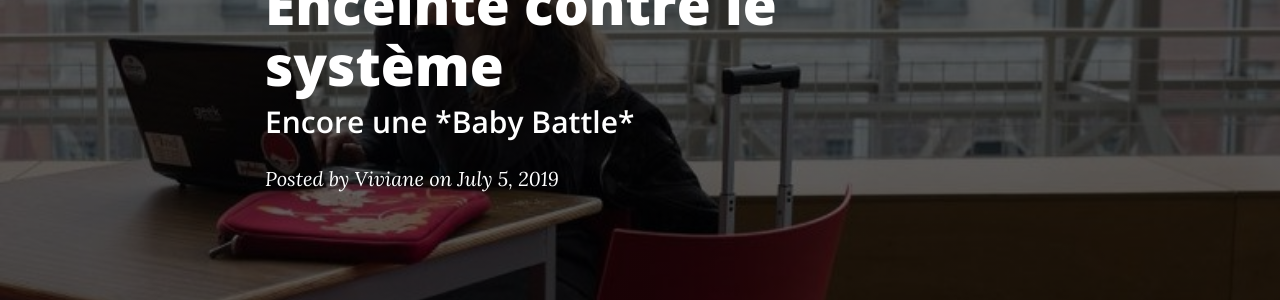
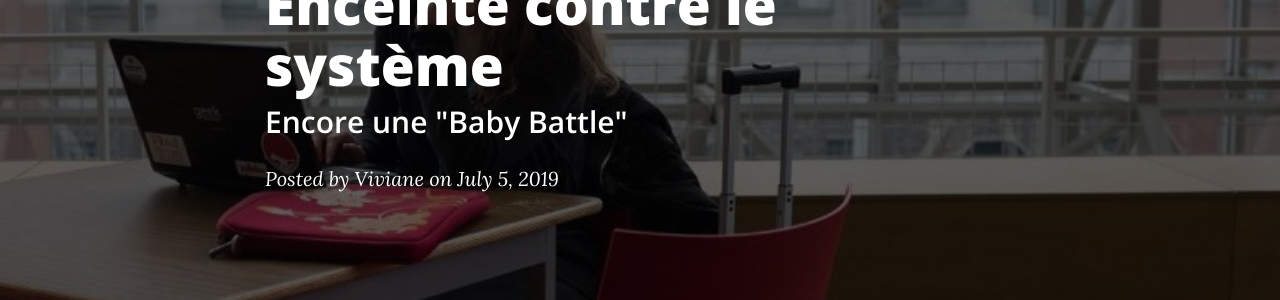
Before and after one commit to VivianePons/vivianepons.github.com, a Jekyll site: the page built from _posts/2022-01-10-pregnant.md, in a window 1280 px wide and 900 px high. Shown: the part 196-496 px from the top of the window. Built offline with Jekyll 4.4.1, drawn with Linux system fonts in a browser that asks for light colours; nearby versions of some CDN libraries; comment, search, counter and statistics services are not loaded.

```diff
--- a/_posts/2022-01-10-pregnant.md
+++ b/_posts/2022-01-10-pregnant.md
@@ -1,7 +1,7 @@
 ---
 layout:     post
 title:      "Enceinte contre le système"
-subtitle:   "Encore une *Baby Battle*"
+subtitle:   'Encore une "Baby Battle"'
 date:       2019-07-05 09:00:00
 author:     "Viviane"
 tags:
```
